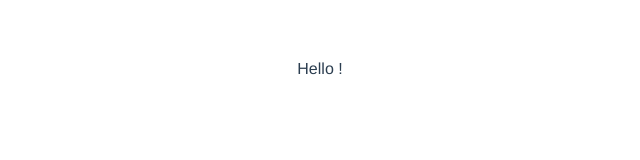
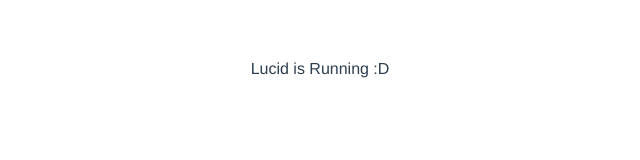
Before and after one commit to lucid-kv/lucid, a Vue app in the folder webui/: page / in a window 1280 px wide. Shown: the top 160 px of the page, without its empty margins (320-960 px from the left). Built offline with nearby package versions, Linux system fonts and the light colour scheme.

Commit message:
Changing hello world (in WebUI)

```diff
--- a/webui/src/App.vue
+++ b/webui/src/App.vue
@@ -1,6 +1,6 @@
 <template>
   <div id="app">
-    Hello {{ name }}!
+    Lucid is Running :D
   </div>
 </template>
 
```
